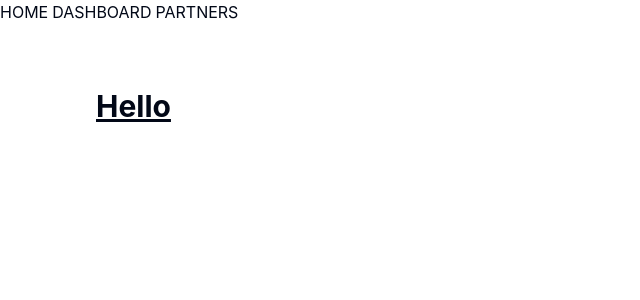
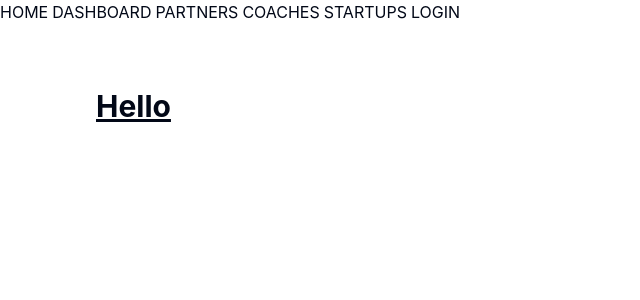
Before and after one commit to swyss/hack-42, a React (Vite) app in the folder frontend/: page / in a window 1280 px wide. Shown: the top 300 px of the page, without its empty margins (0-640 px from the left). Built offline with nearby package versions, Linux system fonts and the light colour scheme.

Commit message:
FIX: NAVIGATION AFTER 24H

```diff
--- a/frontend/src/main.jsx
+++ b/frontend/src/main.jsx
@@ -23,6 +23,15 @@ ReactDOM.createRoot(document.getElementById("root")).render(
                     <NavigationMenuItem> <a href="/partners" legacyBehavior passHref>
                         <NavigationMenuLink> PARTNERS </NavigationMenuLink> </a>
                     </NavigationMenuItem>
+                    <NavigationMenuItem> <a href="/coach" legacyBehavior passHref>
+                        <NavigationMenuLink> COACHES </NavigationMenuLink> </a>
+                    </NavigationMenuItem>
+                    <NavigationMenuItem> <a href="/startup/overview" legacyBehavior passHref>
+                        <NavigationMenuLink> STARTUPS </NavigationMenuLink> </a>
+                    </NavigationMenuItem>
+                    <NavigationMenuItem> <a href="/login" legacyBehavior passHref>
+                        <NavigationMenuLink> LOGIN </NavigationMenuLink> </a>
+                    </NavigationMenuItem>
                 </NavigationMenuList>
             </NavigationMenu>
         </header>
```
